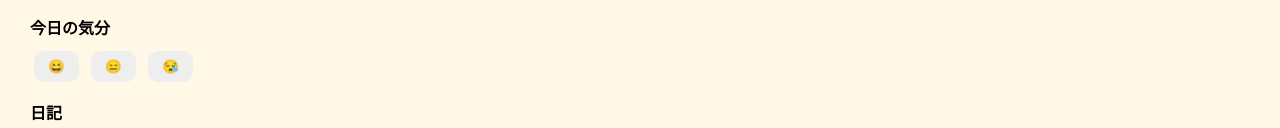
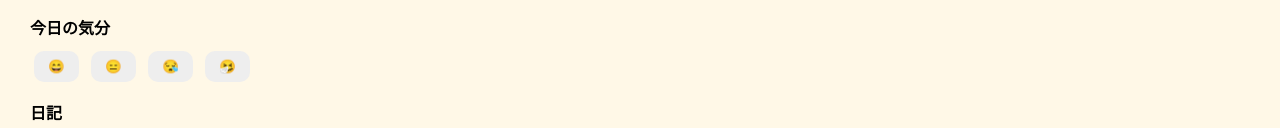
Before and after one commit to nakada05/ichinichi-app, a plain HTML site: page record.html in a window 1280 px wide. Shown: the part 538-666 px from the top of the page. Drawn offline with Linux system fonts and the light colour scheme.

Commit message:
Update record.html

```diff
--- a/record.html
+++ b/record.html
@@ -93,6 +93,7 @@
   <button class="select-btn" onclick="setMood(this,'良い')">😄</button>
   <button class="select-btn" onclick="setMood(this,'普通')">😑</button>
   <button class="select-btn" onclick="setMood(this,'悪い')">😪</button>
+  <button class="select-btn" onclick="setMood(this,'体調不良')">🤧</button>
 </div>
 
 <label>日記</label>
```
